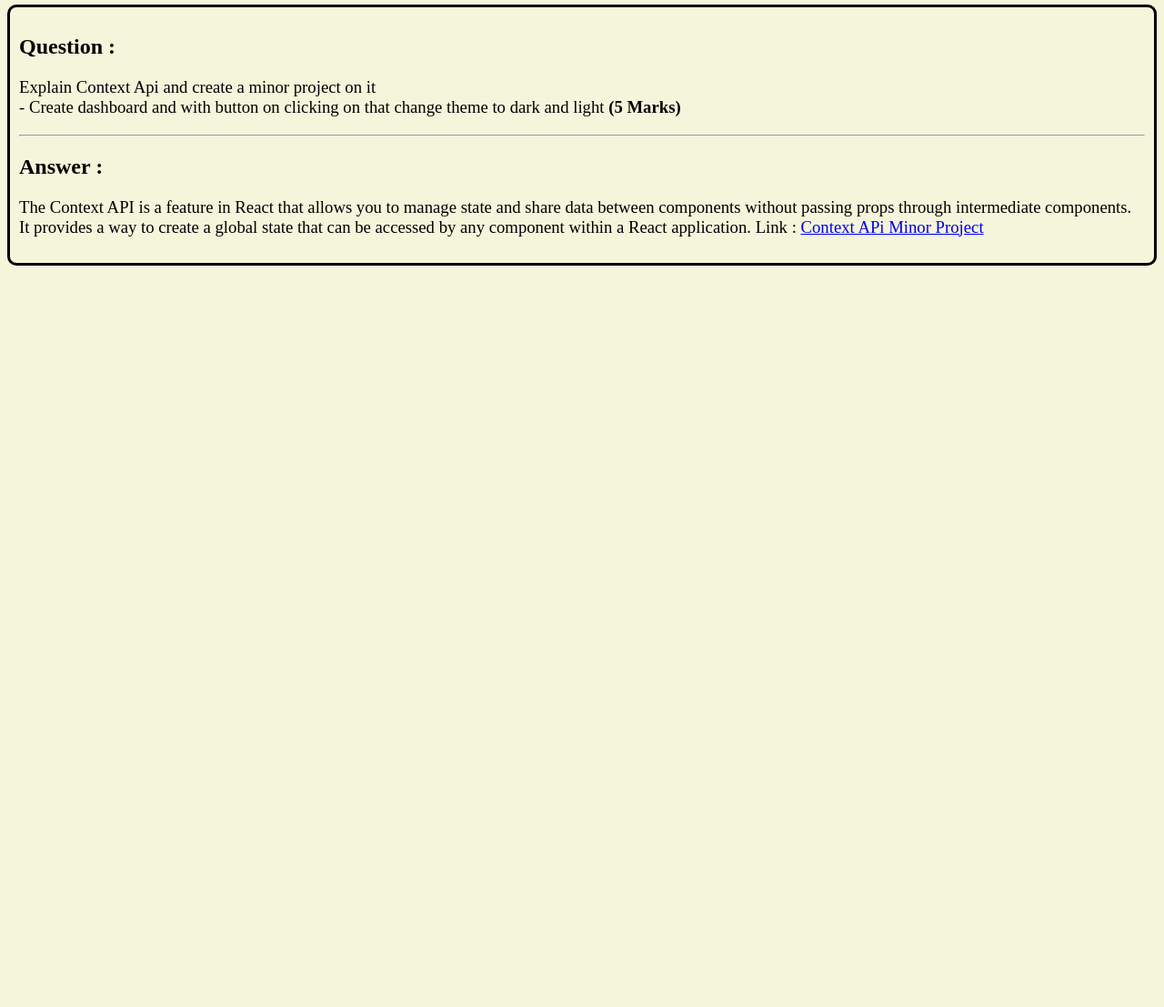
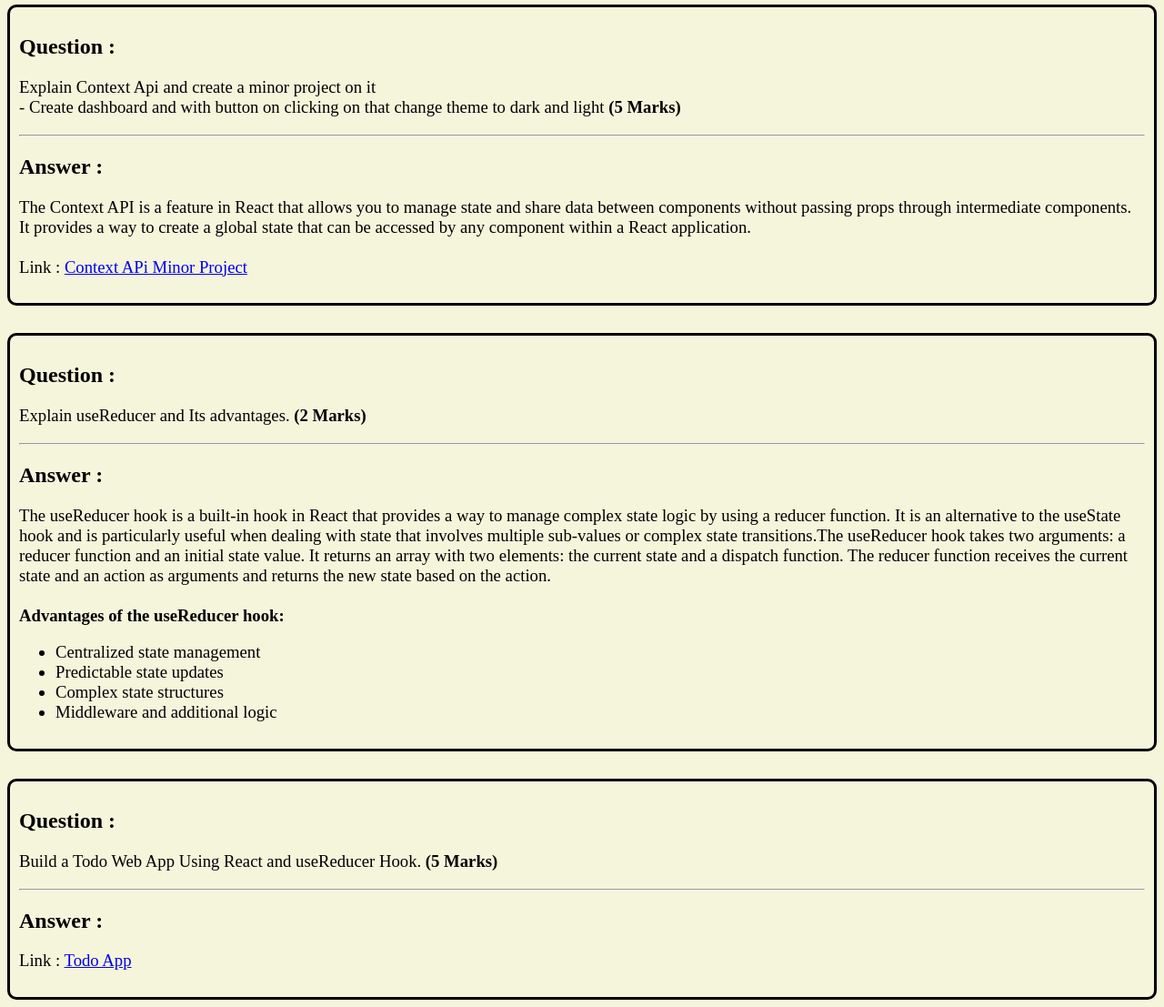
Before and after one commit to brijeshvadalia/iNeuron-Placement-Assignment, a plain HTML site: page REACT_Questions/index.html in a window 1280 px wide. Shown: the part 4031-5138 px from the top of the page at 91% size. Before the commit the page ends 4331 px from the top, so only its background shows below. Drawn offline with Linux system fonts and the light colour scheme.

Commit message:
Few Questions with answers added

```diff
--- a/REACT_Questions/index.html
+++ b/REACT_Questions/index.html
@@ -163,9 +163,38 @@
       <h2>Answer :</h2>
       <h3>
         The Context API is a feature in React that allows you to manage state and share data between components without passing props through intermediate components. It provides a way to create a global state that can be accessed by any component within a React application.
-
+<br><br>
         Link : <a href="./contextApiMinorProject.md">Context APi Minor Project</a>
           </h3>
   </div>
+
+  <div class="question">
+    <h2>Question :</h2>
+    <h3>Explain useReducer and Its advantages.
+      <b>(2 Marks)</b></h3>
+      <hr>
+      <h2>Answer :</h2>
+      <h3>
+        The useReducer hook is a built-in hook in React that provides a way to manage complex state logic by using a reducer function. It is an alternative to the useState hook and is particularly useful when dealing with state that involves multiple sub-values or complex state transitions.The useReducer hook takes two arguments: a reducer function and an initial state value. It returns an array with two elements: the current state and a dispatch function. The reducer function receives the current state and an action as arguments and returns the new state based on the action. <br><br>
+        <b>Advantages of the useReducer hook:</b>
+        <ul>
+            <li>Centralized state management</li>
+            <li>Predictable state updates</li>
+            <li>Complex state structures</li>
+            <li>Middleware and additional logic</li>
+        </ul>
+      </h3>
+  </div>
+
+  <div class="question">
+    <h2>Question :</h2>
+    <h3>Build a Todo Web App Using React and useReducer Hook.
+      <b>(5 Marks)</b></h3>
+      <hr>
+      <h2>Answer :</h2>
+      <h3>
+       Link : <a href="./todoApp.md">Todo App</a>
+      </h3>
+  </div>
 </body>
 </html>
```
